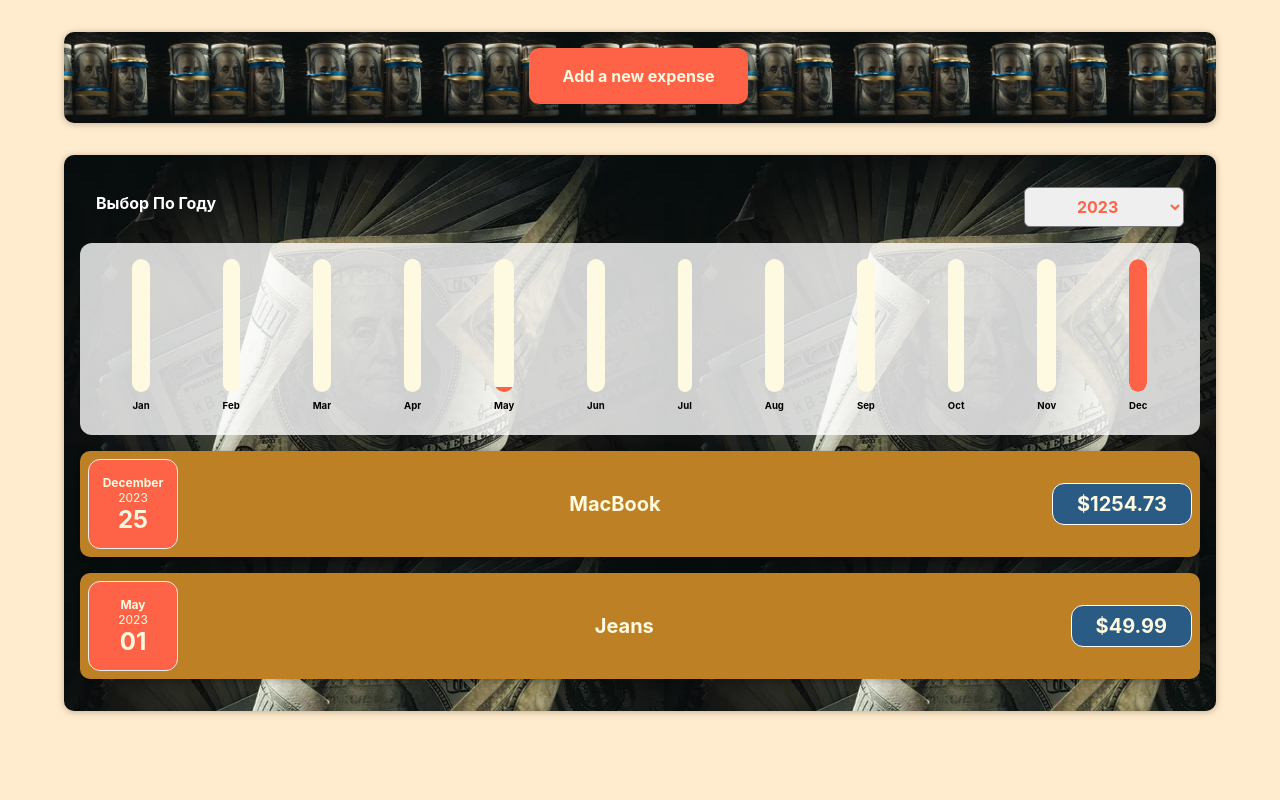
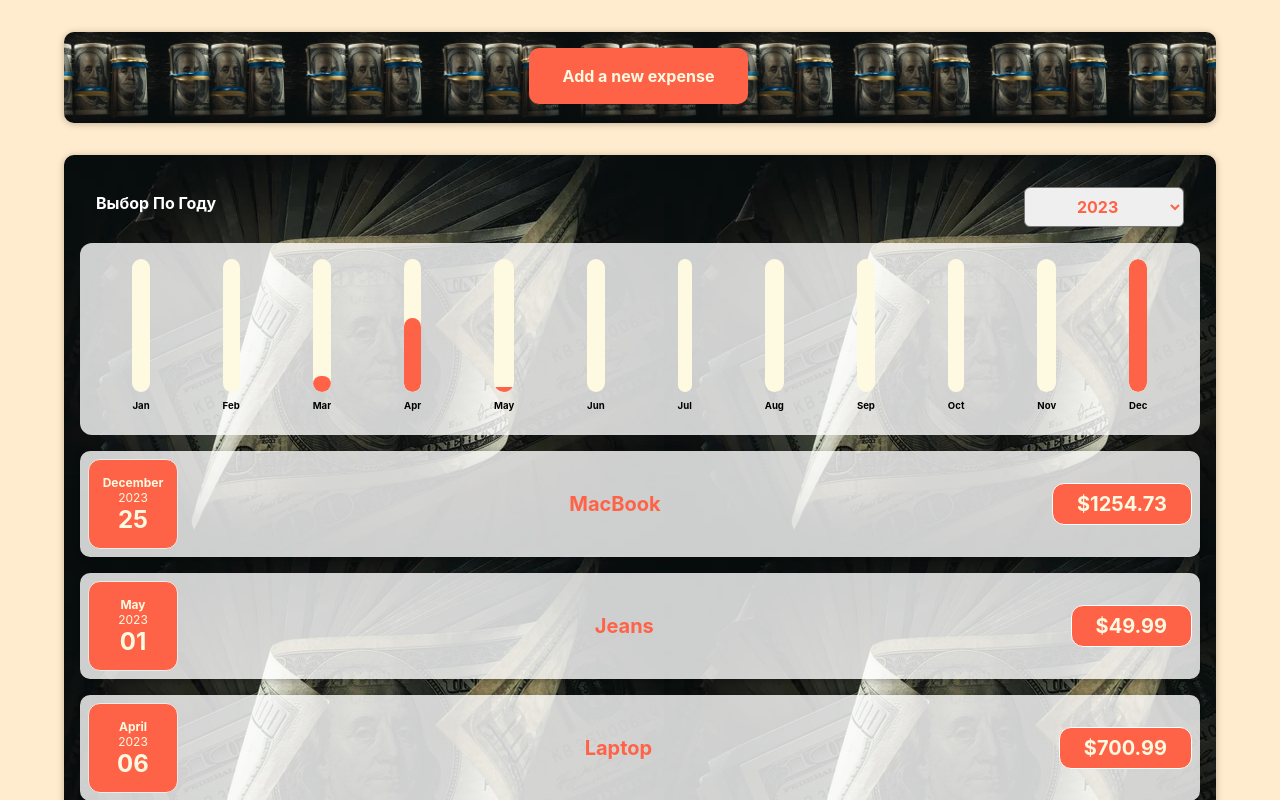
Before and after one commit to Sergi0let/My-Finance-App, a React (Create React App) app: page / in a window 1280 px wide. Shown: the top 800 px of the page. Built offline with nearby package versions, Linux system fonts and the light colour scheme.

Commit message:
deploy gitpages

```diff
--- a/src/App.js
+++ b/src/App.js
@@ -23,6 +23,24 @@ const App = () => {
       description: 'Jeans',
       amount: '49.99',
     },
+    {
+      id: 'c4',
+      date: new Date(2023, 3, 6),
+      description: 'Laptop',
+      amount: '700.99',
+    },
+    {
+      id: 'c5',
+      date: new Date(2023, 2, 23),
+      description: 'Snickers',
+      amount: '149.99',
+    },
+    {
+      id: 'c6',
+      date: new Date(2023, 4, 1),
+      description: 'Presents',
+      amount: '400',
+    },
   ];
 
   const [costs, setCosts] = useState(INITIAL_COSTS);
--- a/src/components/Costs/CostItem.js
+++ b/src/components/Costs/CostItem.js
@@ -8,7 +8,7 @@ const CostItemLi = styled.li`
   align-items: center;
   padding: 0.5rem;
   margin: 1rem 0;
-  background-color: #bd8025;
+  background-color: rgba(255, 255, 255, 0.8);
   border-radius: 10px;
   box-shadow: 0 2px 7px rgba(0, 0, 0, 0.25);
 
@@ -27,14 +27,14 @@ const CostItemLi = styled.li`
     font-size: 1rem;
     flex: 1;
     margin: 0 1rem;
-    color: #fefae1;
+    color: tomato;
   }
 
   p {
     font-size: 1rem;
     font-weight: bold;
     color: #fefae1;
-    background-color: #2a5b84;
+    background-color: tomato;
     border: 1px solid white;
     padding: 0.5rem;
     border-radius: 12px;
```
Also changed, not shown: src/img/styled-component.jpg (added), 1 other file (tests, documents, lock files or other folders).
